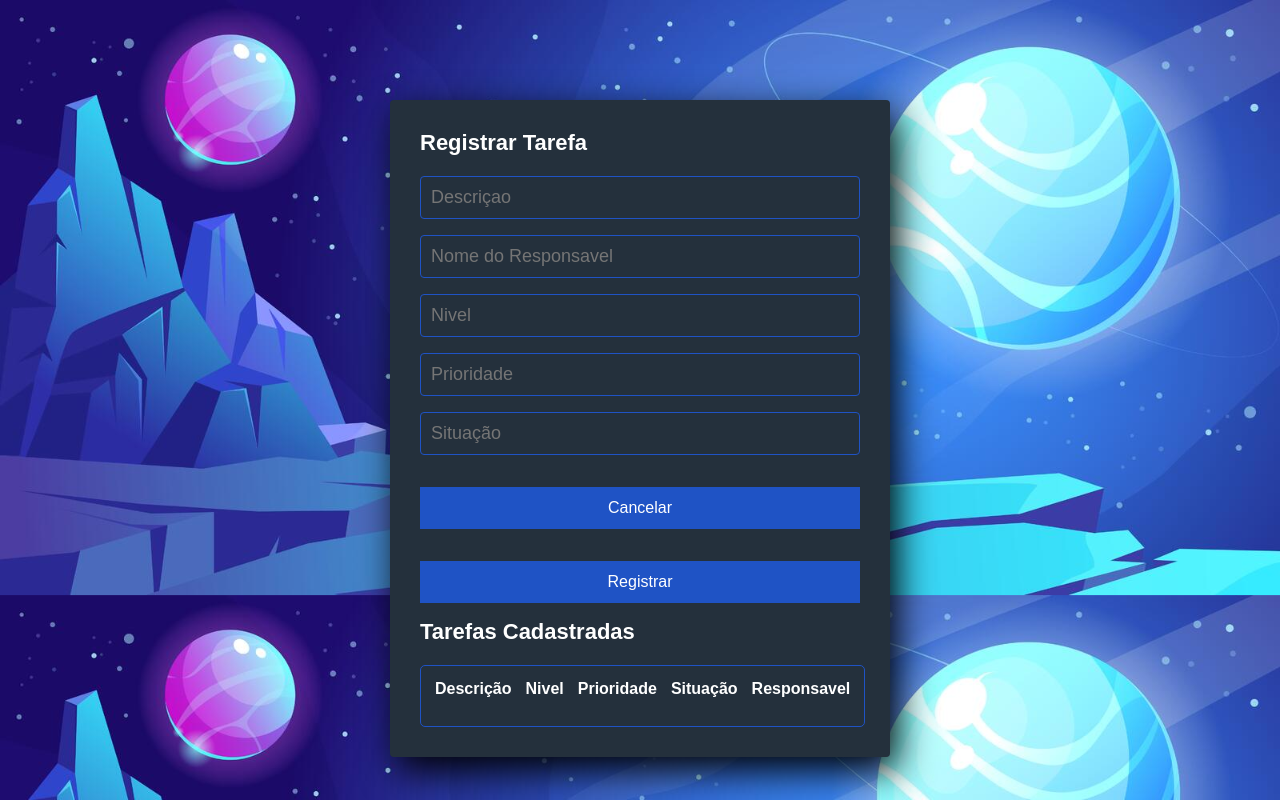
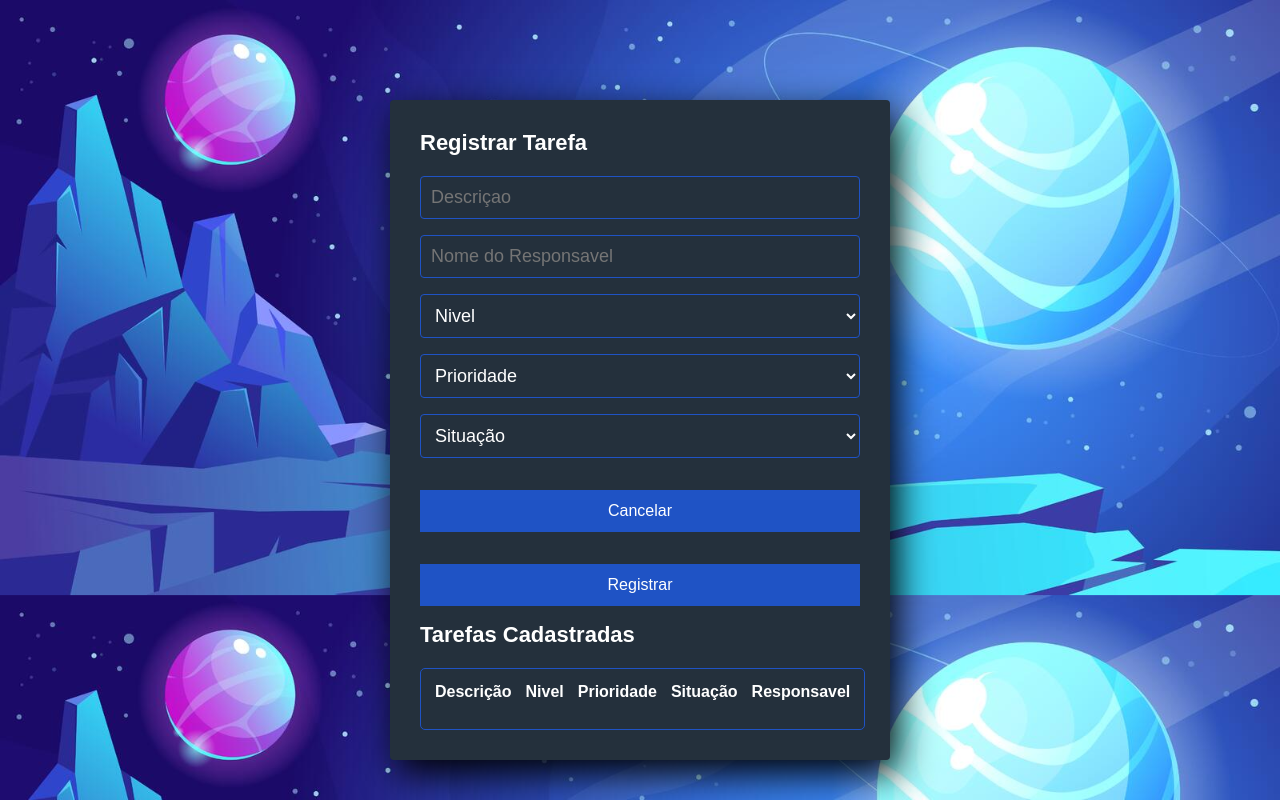
Before and after one commit to Jaolag/BACKEND-2023.1, a plain HTML site: page App Tarefas/index.html in a window 1280 px wide. Drawn offline with Linux system fonts and the light colour scheme.

Commit message:
Update index.html

```diff
--- a/App Tarefas/index.html
+++ b/App Tarefas/index.html
@@ -18,14 +18,32 @@
       <input class="inputs" type="text" name="descricao" id="descricao" placeholder="Descriçao">
       <input class="inputs" type="text" name="responsavel" id="responsavel" placeholder="Nome do Responsavel">
 
-      <!--Seleçao de Nivel-->
-      <input type="number" id="nivel" class="inputs" name="nivel" placeholder="Nivel">
+      <select class="inputs" id="nivel" name="nivel">
+        <option value="">Nivel</option>
+        <option value="1">1</option>
+        <option value="3">3</option>
+        <option value="5">5</option>
+        <option value="8">8</option>
+      </select>
 
-      <!--Seleçao de prioridade-->
-      <input type="number" id="prioridade" class="inputs" name="prioridade" placeholder="Prioridade">
 
-      <!--Seleçao de situacao-->
-      <input type="text" id="situacao" class="inputs" name="situacao" placeholder="Situação">
+      <select class="inputs" id="prioridade" name="prioridade">
+        <option value="">Prioridade</option>
+        <option value="1">1</option>
+        <option value="2">2</option>
+        <option value="3">3</option>
+      </select>
+
+      <!-- Filtro por Situação -->
+      <select class="inputs" id="situacao" name="situacao">
+        <option value="">Situação</option>
+        <option value="Nova">Nova</option>
+        <option value="Em Andamento">Em andamento</option>
+        <option value="Pendente">Pendente</option>
+        <option value="Resolvida">Resolvida</option>
+        <option value="Cancelada">Cancelada</option>
+      </select>
+
 
       <input id="btn-cancelar" class="buttons" type="reset" value="Cancelar">
       <input id="btn-confirmar" class="buttons" type="submit" value="Registrar">
```
